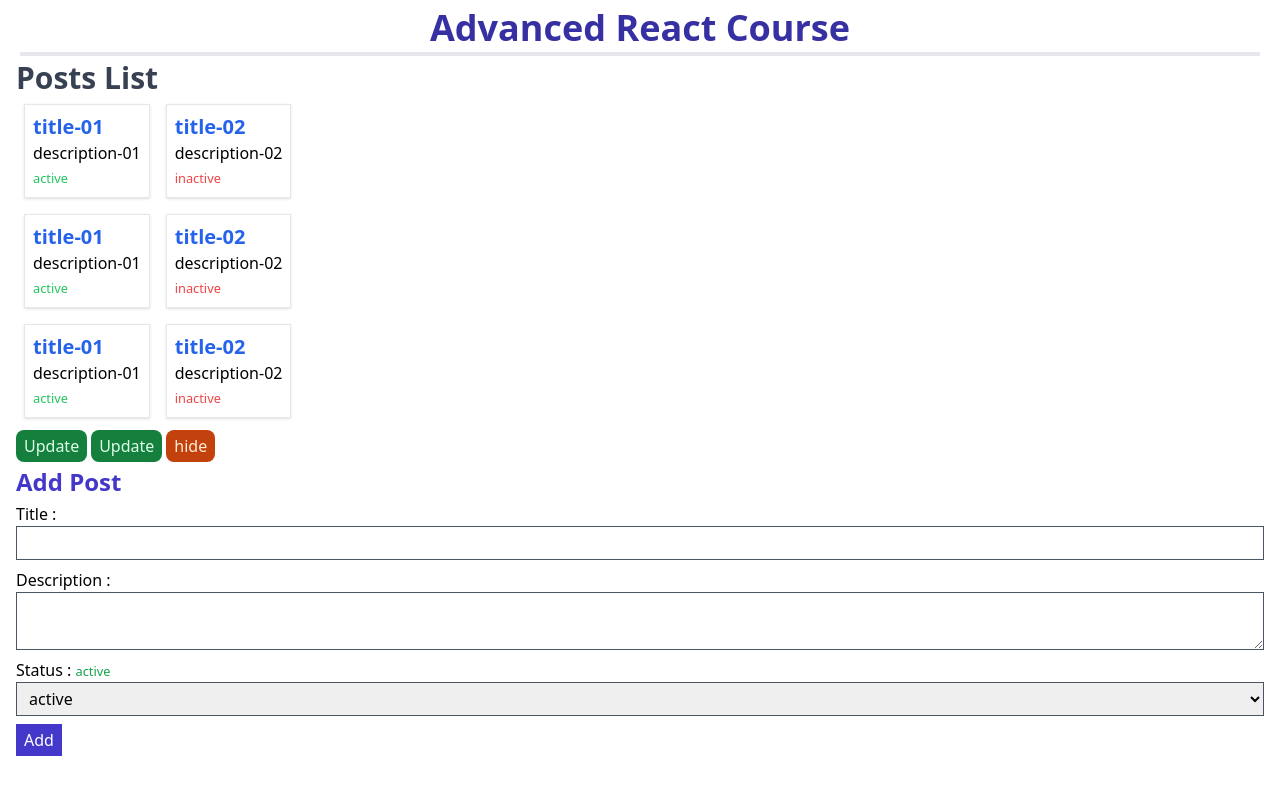
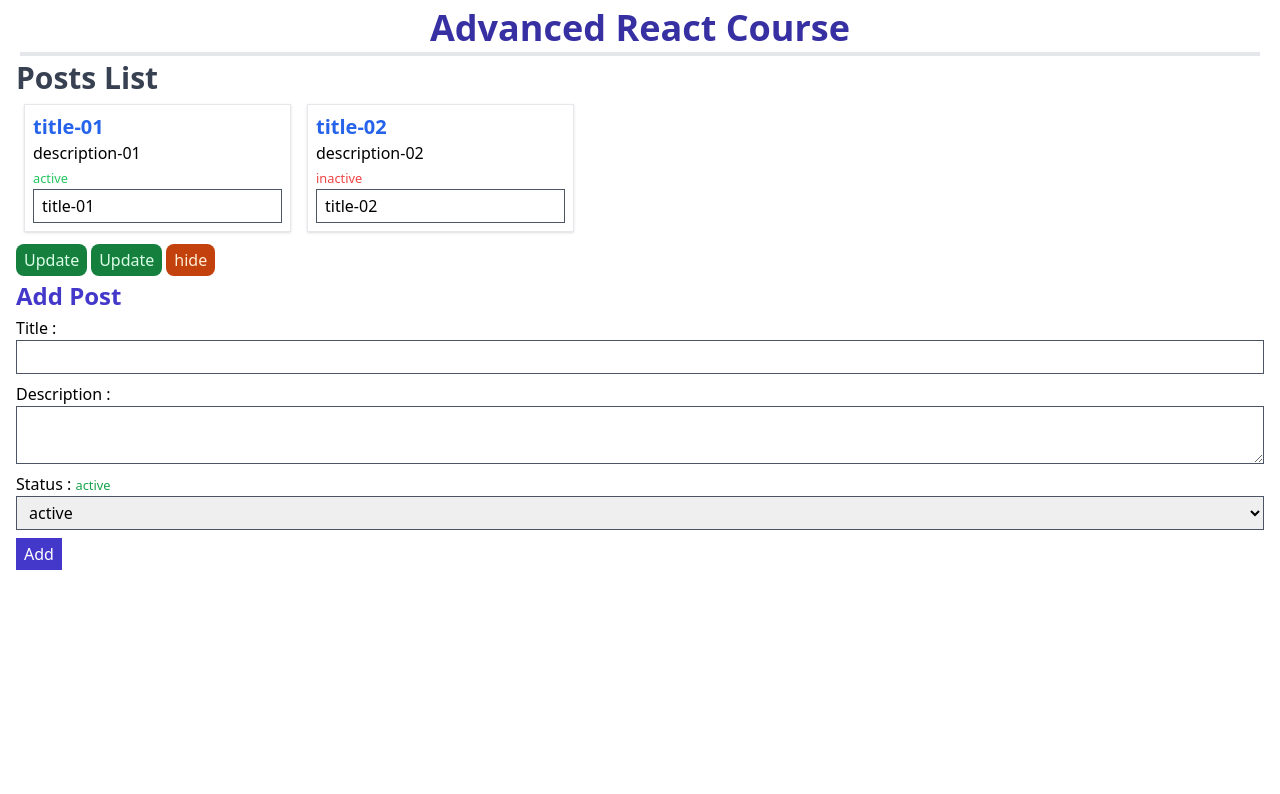
Before and after one commit to BlackKnightZERO/Advanced-React-Course, a React (Create React App) app: page / in a window 1280 px wide. Shown: the top 794 px of the page. Built offline with nearby package versions, Linux system fonts and the light colour scheme.

Commit message:
important ***

```diff
--- a/src/components/class/Posts/Posts.js
+++ b/src/components/class/Posts/Posts.js
@@ -63,15 +63,15 @@ class Posts extends Component {
         this.setState( {isVisible:!this.state.isVisible} )
     }
 
-    getPosts = () => {
-        let jsx = null;
-        if(this.state.posts && this.state.isVisible) {
-            jsx = this.state.posts.map((post) => (
-                <SinglePost title={post.title} description={post.description} status={post.status} key={post.id} />
-            ))
-        }
-        return jsx;
-    }
+    // getPosts = () => {
+    //     let jsx = null;
+    //     if(this.state.posts && this.state.isVisible) {
+    //         jsx = this.state.posts.map((post) => (
+    //             <SinglePost title={post.title} description={post.description} status={post.status} key={post.id} />
+    //         ))
+    //     }
+    //     return jsx;
+    // }
 
     inputHandler = (e) => {
         const {name, value} = e.target
@@ -86,6 +86,7 @@ class Posts extends Component {
         ))
     }
 
+    // from child
     addPostHandler = (e) => {
         e.preventDefault()
 
@@ -111,8 +112,24 @@ class Posts extends Component {
             }
         ))
 
-        console.log(this.state)
+        //  reset-form
+        const newPostReset = {id:0, title:'', description:'', status:'active'}
+        this.setState((prevValue) => (
+            {
+                ...prevValue,
+                newPost:newPostReset
+            }
+        ))
+    }
 
+    // from loop
+    singleInputHandler = (id, e) => {                                                                   // FIND INDEX IN AN ARARAY OF Objs ***
+        const {name, value} = e.target
+        const postIndex     = this.state.posts.findIndex(post => post.id === id)
+        const posts         = [...this.state.posts]
+        posts[postIndex][name] = value
+        // posts[postIndex].title = e.target.value
+        this.setState({posts})
     }
 
     render(){
@@ -123,23 +140,28 @@ class Posts extends Component {
                     {/* conditional-rendering-method-1 : embedded JSX  */}
                     {
                         this.state.posts && this.state.isVisible && this.state.posts.map((post) => (
-                            <SinglePost title={post.title} description={post.description} status={post.status} key={post.id} />
+                            <SinglePost
+                                title={post.title}
+                                description={post.description}
+                                status={post.status}
+                                key={post.id}
+                                singleInputHandler={this.singleInputHandler.bind(this, post.id)} />
                         ))
                     }
                 </div>
-                <div className="flex">
+                {/* <div className="flex"> */}
                     {/* conditional-rendering-method-2 : ? turnary rendering */}
-                    {
+                    {/* {
                         (this.state.posts && this.state.isVisible) ?
                         this.state.posts.map((post) => (
                             <SinglePost title={post.title} description={post.description} status={post.status} key={post.id} />
                         )) : null
                     }
-                </div>
-                <div className="flex">
+                </div> */}
+                {/* <div className="flex"> */}
                     {/* conditional-rendering-method-3 : functional-property calling */}
-                    { this.getPosts() }
-                </div>
+                    {/* { this.getPosts() }
+                </div> */}
 
                 <button onClick={(e) => this.updateTitleHandler('Updated', e)}
                     className="my-1 mr-1 rounded-lg px-2 py-1 bg-green-700 text-green-100 hover:bg-green-800 duration-200">Update</button>
--- a/src/components/class/Posts/SinglePost.js
+++ b/src/components/class/Posts/SinglePost.js
@@ -11,6 +11,10 @@ class SinglePost extends Component {
                     ? <small className="text-green-500">{ this.props.status }</small>
                     : <small className="text-red-500">{ this.props.status }</small>
                 }
+                <input name="title" type="text"
+                    onChange={this.props.singleInputHandler}
+                    value={this.props.title}
+                    className="px-2 py-1 block w-full border border-gray-600 focus:outline-none focus:border-indigo-600"  />
 
             </div>
         )
```
